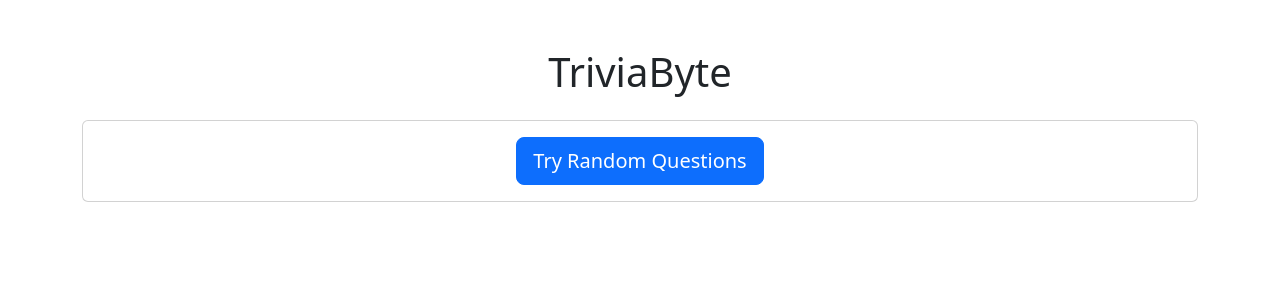
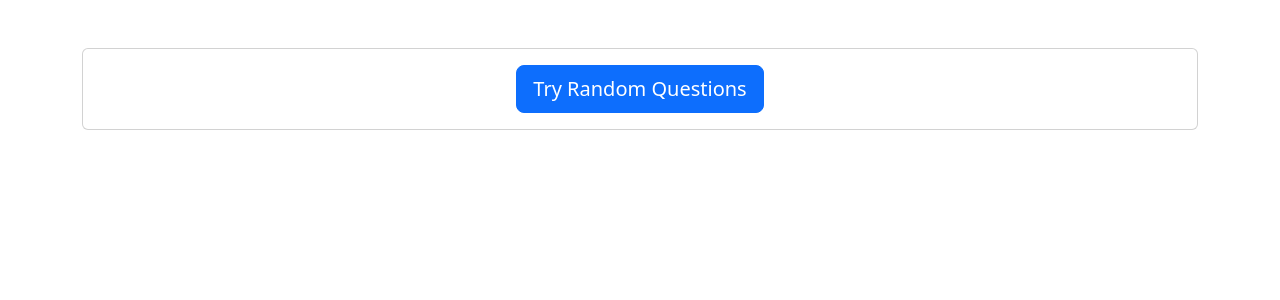
Before and after one commit to MACantara/TriviaByte, a Flask app: page / in a window 1280 px wide. Shown: the part 56-356 px from the top of the page. Run offline with Flask 3, Linux system fonts and the light colour scheme; parts of the project's set-up code (start-up, migrations or seed data) failed here and were passed over.

Commit message:
Remove header from base.html to streamline layout

```diff
--- a/templates/base.html
+++ b/templates/base.html
@@ -13,7 +13,6 @@
     {% include 'components/navbar.html' %}
 
     <div class="container mt-5">
-        <h1 class="text-center mb-4">{% block header %}TriviaByte{% endblock %}</h1>
         {% block content %}{% endblock %}
     </div>
 
```
